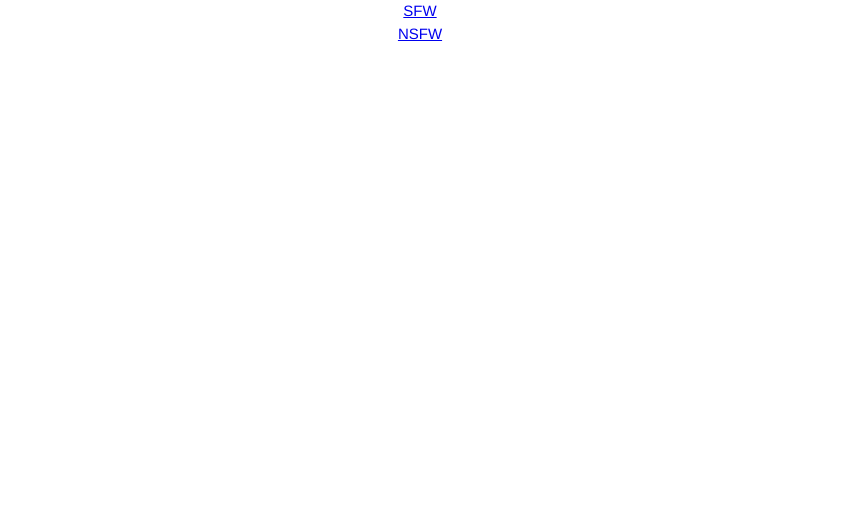
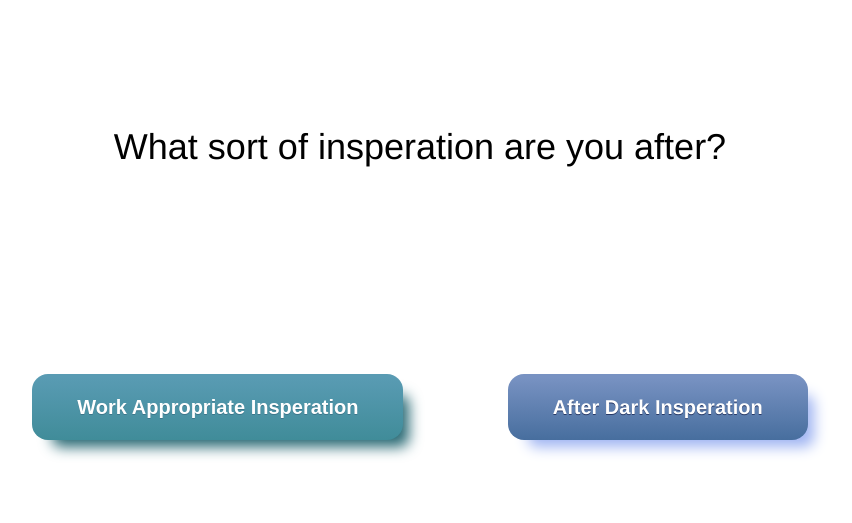
Before and after one commit to lilaol/IC, a plain HTML site: page index.html in a window 1280 px wide. Shown: the whole page, without its empty margins (220-1072 px from the left). Drawn offline with Linux system fonts and the light colour scheme.

Commit message:
major changes

```diff
--- a/index.html
+++ b/index.html
@@ -7,16 +7,17 @@
 <style>
 </style>
 <body>
-  <div class="center">
-<div class="main">
-      <a class="push_button sfw" href="rooster.html">SFW</a>
-</div>
-<div class="main">
-      <a class="push_button nsfw" href="penis.html">NSFW</a>
+
+  <div class="outer">
+    <div class="inner">
+      <div class="main"><h1>What sort of insperation are you after?<h1></div>
+    </div>
   </div>
-
-
-</div></div>
-
+  <div class="outer">
+    <div class="inner">
+    <a class="push_button sfw" href="sfw.html">Work Appropriate Insperation</a>
+  </div>
+  <div class="inner"><a class="push_button nsfw" href="nsfw.html">After Dark Insperation</a>
+  </div>
 </body>
 </html>
--- a/main.css
+++ b/main.css
@@ -11,10 +11,10 @@ h4{font-size:20px}
 h5{font-size:18px}
 h6{font-size:16px}
 h1,h2,h3,h4,h5,h6{font-weight:400;margin:10px 0}
+@media screen and (max-width:600px){
+  h1 {font-size:26px}}
 
-.main {text-align: center;}
 @media (max-width:600px){.main{margin-left:0!important;margin-right:0!important}  }
-
 .padding{padding:64px 8px 64px;}
 @media screen and (max-width:600px){.padding{padding:34px 0px 34px;font-size: 20px;}}
 .container{padding:0.01em 16px;}
@@ -30,6 +30,22 @@ h1,h2,h3,h4,h5,h6{font-weight:400;margin:10px 0}
   color: #000000;
   position: relative;
 }
+
+.main {text-align: center;   padding: 30px;
+}
+
+.outer
+{
+     padding: 30px;
+     text-align: center;
+}
+.inner
+{
+     display: inline-block;
+     padding: 50px;
+}
+
+
 @media screen and (max-width:600px) {
   .rooster_sb {
     width: 250px;
@@ -152,7 +168,7 @@ bottom: -110px;
   .penis_circle1{
   left: 100px;
   top: 250px;
-}
+}}
 
 .penis_circle2 {
   border: 2px solid #000000;
@@ -169,6 +185,7 @@ bottom: -110px;
     left: 95px;
     top: 280px;
   }
+}
 
 .penis_circle3 {
   border: 2px solid #000000;
@@ -187,7 +204,7 @@ bottom: -110px;
     width: 80px;
     height: 80px;
   }
-
+}
 .penis_sb {
   width: 450px;
   height: 300px;
@@ -210,11 +227,95 @@ bottom: -110px;
   width: 300px;
   height: 150px;
 }
+}
+.center{
+     margin: 0 auto;
+     width: 100px;
+}
 
-#SFW {border: 5px solid #000000; padding: 1em 1em 1em 1em}
-#N {border: 5px solid #000000; padding: 1em 1em 1em 1em}
+.nsfw {
+	-moz-box-shadow: 13px 14px 14px -7px #9fb4f2;
+	-webkit-box-shadow: 13px 14px 14px -7px #9fb4f2;
+	box-shadow: 13px 14px 14px -7px #9fb4f2;
+	background:-webkit-gradient(linear, left top, left bottom, color-stop(0.05, #7892c2), color-stop(1, #476e9e));
+	background:-moz-linear-gradient(top, #7892c2 5%, #476e9e 100%);
+	background:-webkit-linear-gradient(top, #7892c2 5%, #476e9e 100%);
+	background:-o-linear-gradient(top, #7892c2 5%, #476e9e 100%);
+	background:-ms-linear-gradient(top, #7892c2 5%, #476e9e 100%);
+	background:linear-gradient(to bottom, #7892c2 5%, #476e9e 100%);
+	filter:progid:DXImageTransform.Microsoft.gradient(startColorstr='#7892c2', endColorstr='#476e9e',GradientType=0);
+	background-color:#7892c2;
+	-moz-border-radius:16px;
+	-webkit-border-radius:16px;
+	border-radius:16px;
+	display:inline-block;
+	cursor:pointer;
+	color:#ffffff;
+	font-size:20px;
+	font-weight:bold;
+	padding:18px 45px;
+	text-decoration:none;
+	text-shadow:0px 1px 0px #283966;
+}
+.nsfw:hover {
+	background:-webkit-gradient(linear, left top, left bottom, color-stop(0.05, #476e9e), color-stop(1, #7892c2));
+	background:-moz-linear-gradient(top, #476e9e 5%, #7892c2 100%);
+	background:-webkit-linear-gradient(top, #476e9e 5%, #7892c2 100%);
+	background:-o-linear-gradient(top, #476e9e 5%, #7892c2 100%);
+	background:-ms-linear-gradient(top, #476e9e 5%, #7892c2 100%);
+	background:linear-gradient(to bottom, #476e9e 5%, #7892c2 100%);
+	filter:progid:DXImageTransform.Microsoft.gradient(startColorstr='#476e9e', endColorstr='#7892c2',GradientType=0);
+	background-color:#476e9e;
+}
+.nsfw:active {
+	position:relative;
+	top:1px;
+}
 
 
+
+.sfw {
+	-moz-box-shadow: 13px 14px 14px -7px #276873;
+	-webkit-box-shadow: 13px 14px 14px -7px #276873;
+	box-shadow: 13px 14px 14px -7px #276873;
+	background:-webkit-gradient(linear, left top, left bottom, color-stop(0.05, #599bb3), color-stop(1, #408c99));
+	background:-moz-linear-gradient(top, #599bb3 5%, #408c99 100%);
+	background:-webkit-linear-gradient(top, #599bb3 5%, #408c99 100%);
+	background:-o-linear-gradient(top, #599bb3 5%, #408c99 100%);
+	background:-ms-linear-gradient(top, #599bb3 5%, #408c99 100%);
+	background:linear-gradient(to bottom, #599bb3 5%, #408c99 100%);
+	filter:progid:DXImageTransform.Microsoft.gradient(startColorstr='#599bb3', endColorstr='#408c99',GradientType=0);
+	background-color:#599bb3;
+	-moz-border-radius:16px;
+	-webkit-border-radius:16px;
+	border-radius:16px;
+	display:inline-block;
+	cursor:pointer;
+	color:#ffffff;
+	font-family:Arial;
+	font-size:20px;
+	font-weight:bold;
+	padding:18px 45px;
+	text-decoration:none;
+	text-shadow:0px 1px 0px #3d768a;
+}
+.sfw:hover {
+	background:-webkit-gradient(linear, left top, left bottom, color-stop(0.05, #408c99), color-stop(1, #599bb3));
+	background:-moz-linear-gradient(top, #408c99 5%, #599bb3 100%);
+	background:-webkit-linear-gradient(top, #408c99 5%, #599bb3 100%);
+	background:-o-linear-gradient(top, #408c99 5%, #599bb3 100%);
+	background:-ms-linear-gradient(top, #408c99 5%, #599bb3 100%);
+	background:linear-gradient(to bottom, #408c99 5%, #599bb3 100%);
+	filter:progid:DXImageTransform.Microsoft.gradient(startColorstr='#408c99', endColorstr='#599bb3',GradientType=0);
+	background-color:#408c99;
+}
+.sfw:active {
+	position:relative;
+	top:1px;
+}
+
+
+/*
 .push_button {
     position: relative;
     width:220px;
@@ -256,9 +357,9 @@ bottom: -110px;
     content: "";
 }
 
-.red {
+.nsfw {
     text-shadow:-1px -1px 0 #A84155;
-    background: #D25068;
+    background: grey;
     border:1px solid #D25068;
 
     background-image:-webkit-linear-gradient(top, #F66C7B, #D25068);
@@ -276,7 +377,7 @@ bottom: -110px;
     box-shadow:0 1px 0 rgba(255, 255, 255, .5) inset, 0 -1px 0 rgba(255, 255, 255, .1) inset, 0 4px 0 #AD4257, 0 4px 2px rgba(0, 0, 0, .5);
 }
 
-.red:hover {
+.nsfw:hover {
     background: #F66C7B;
     background-image:-webkit-linear-gradient(top, #D25068, #F66C7B);
     background-image:-moz-linear-gradient(top, #D25068, #F66C7B);
@@ -285,10 +386,10 @@ bottom: -110px;
     background-image:linear-gradient(top, #D25068, #F66C7B);
 }
 
-.blue {
-    text-shadow:-1px -1px 0 #2C7982;
-    background: #3EACBA;
-    border:1px solid #379AA4;
+.sfw {
+    text-shadow:-1px -1px 0 #000000;
+    background: #ffffff;
+    border:1px solid #000000;
     background-image:-webkit-linear-gradient(top, #48C6D4, #3EACBA);
     background-image:-moz-linear-gradient(top, #48C6D4, #3EACBA);
     background-image:-ms-linear-gradient(top, #48C6D4, #3EACBA);
@@ -304,8 +405,8 @@ bottom: -110px;
     box-shadow:0 1px 0 rgba(255, 255, 255, .5) inset, 0 -1px 0 rgba(255, 255, 255, .1) inset, 0 4px 0 #338A94, 0 4px 2px rgba(0, 0, 0, .5);
 }
 
-.blue:hover {
-    background: #48C6D4;
+.sfw:hover {
+    background: #ffffff;
     background-image:-webkit-linear-gradient(top, #3EACBA, #48C6D4);
     background-image:-moz-linear-gradient(top, #3EACBA, #48C6D4);
     background-image:-ms-linear-gradient(top, #3EACBA, #48C6D4);
```
Also changed, not shown: nsfw.html (renamed from penis.html), sfw.html (renamed from rooster.html).
